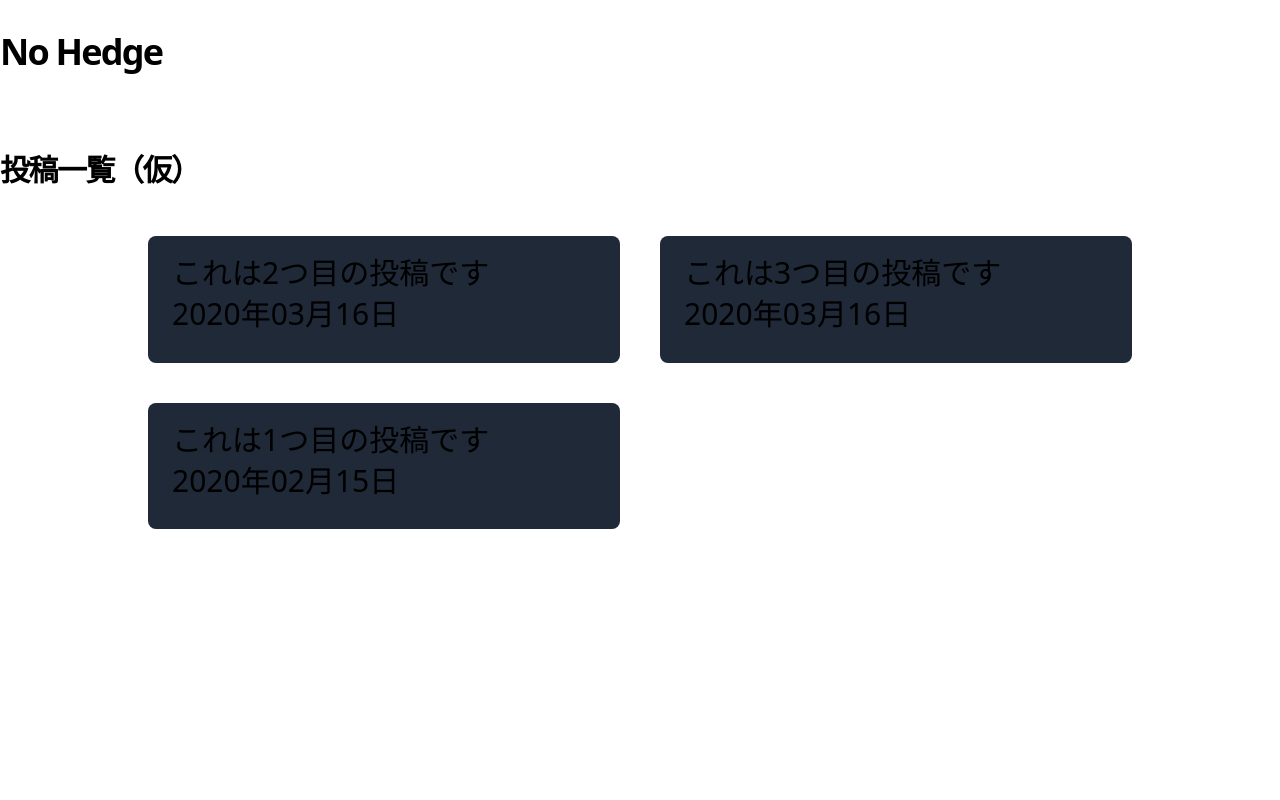
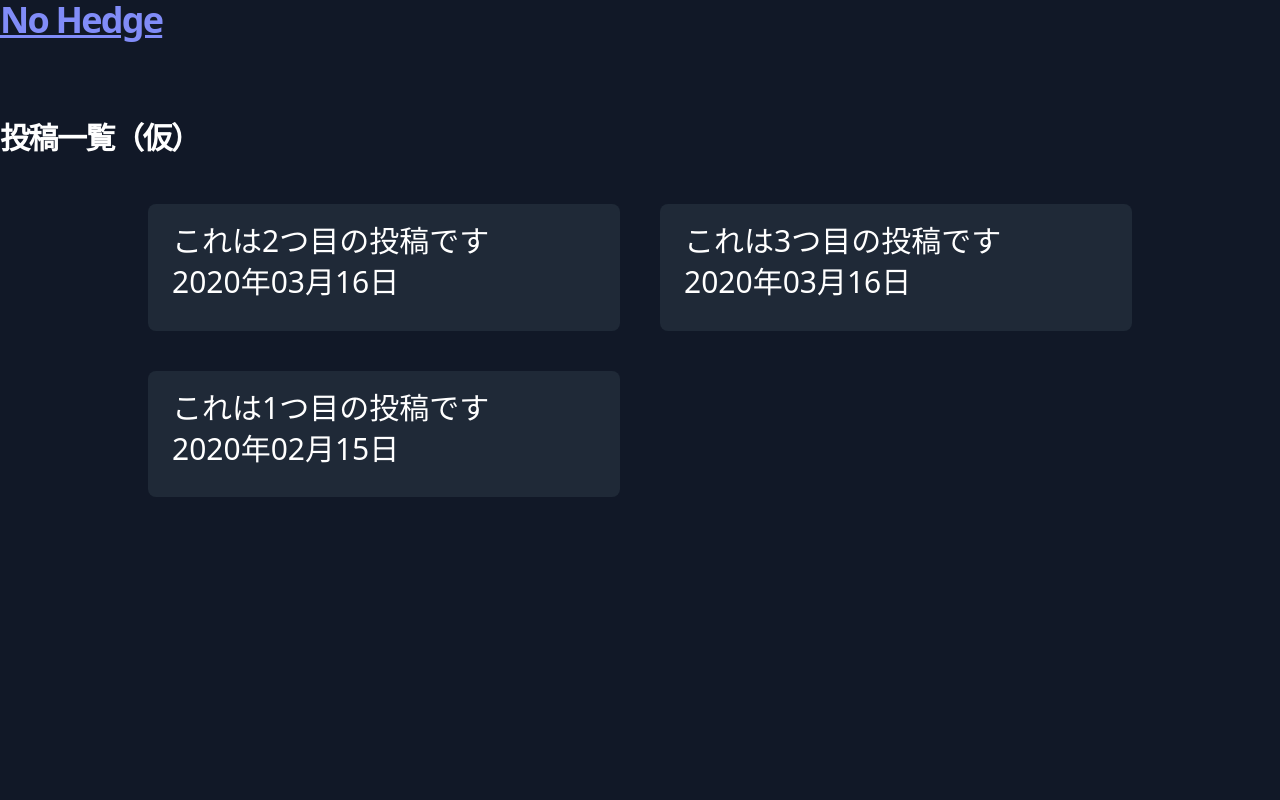
Before and after one commit to Tomoya-Sonok/nohedge, a Next.js app: page / in a window 1280 px wide. Shown: the top 800 px of the page. Built offline with nearby package versions, Linux system fonts and the light colour scheme.

Commit message:
Fix/ customized colorpalette

```diff
--- a/components/header.tsx
+++ b/components/header.tsx
@@ -2,7 +2,7 @@ import Link from 'next/link'
 
 const Header = () => {
   return (
-    <h2 className='text-2xl md:text-4xl font-bold tracking-tight md:tracking-tighter leading-tight mb-20 mt-8'>
+    <h2 className='text-2xl md:text-4xl font-bold text-primary-text tracking-tight md:tracking-tighter leading-tight mb-20'>
       <Link href='/'>
         <a className='hover:underline'>No Hedge</a>
       </Link>
--- a/components/intro.tsx
+++ b/components/intro.tsx
@@ -1,7 +1,7 @@
 const Intro = () => {
   return (
     <section className='flex-col md:flex-row flex items-center md:justify-between mt-16 mb-16 md:mb-12'>
-      <h1 className='text-2xl md:text-3xl font-bold tracking-tighter leading-tight md:pr-8'>
+      <h1 className='text-2xl md:text-3xl font-bold text-white tracking-tighter leading-tight md:pr-8'>
         投稿一覧（仮）
         {/* propsでもってきたページタイトルを表示させる */}
       </h1>
--- a/components/layout.tsx
+++ b/components/layout.tsx
@@ -10,12 +10,14 @@ type Props = {
 const Layout = ({ preview, children }: Props) => {
   return (
     <>
-      <Header />
-      <Meta />
-      <div className='min-h-screen'>
-        <main>{children}</main>
+      <div className='bg-primary'>
+        <Header />
+        <Meta />
+        <div className='min-h-screen'>
+          <main>{children}</main>
+        </div>
+        <Footer />
       </div>
-      <Footer />
     </>
   )
 }
--- a/components/post-preview.tsx
+++ b/components/post-preview.tsx
@@ -12,7 +12,7 @@ type Props = {
 
 const PostPreview = ({ title, coverImage, date, excerpt, slug }: Props) => {
   return (
-    <div className='rounded-lg bg-gray-800 hover:bg-gray-700'>
+    <div className='rounded-lg text-white bg-cardgray hover:bg-hover-cardgray'>
       <h3 className='text-3xl mb-3 leading-snug'>
         <Link as={`/posts/${slug}`} href='/posts/[slug]'>
           <a className='block flex h-full flex-col justify-between px-6 py-4'>
--- a/pages/posts/[slug].tsx
+++ b/pages/posts/[slug].tsx
@@ -28,7 +28,7 @@ const Post = ({ post, preview }: Props) => {
           <PostTitle>Loading…</PostTitle>
         ) : (
           <>
-            <article className='mb-32'>
+            <article className='mb-32 text-white'>
               <Head>
                 <title>{post.title}</title>
               </Head>
--- a/tailwind.config.js
+++ b/tailwind.config.js
@@ -2,6 +2,15 @@ module.exports = {
   content: ['./components/**/*.tsx', './pages/**/*.tsx'],
   theme: {
     extend: {},
+    colors: {
+      transparent: 'transparent',
+      current: 'currentColor',
+      primary: '#111827',
+      cardgray: '#1F2937',
+      'hover-cardgray': '#374151',
+      white: '#ffffff',
+      'primary-text': '#818CF8',
+    },
   },
   plugins: [],
 }
```
